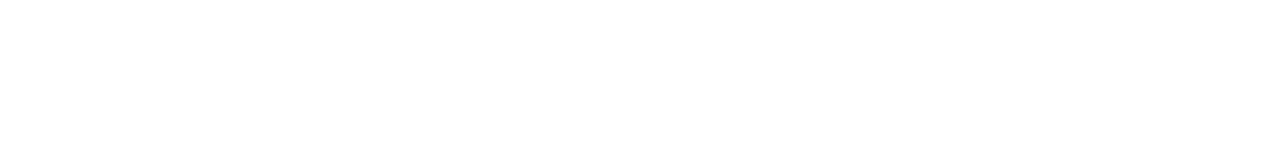
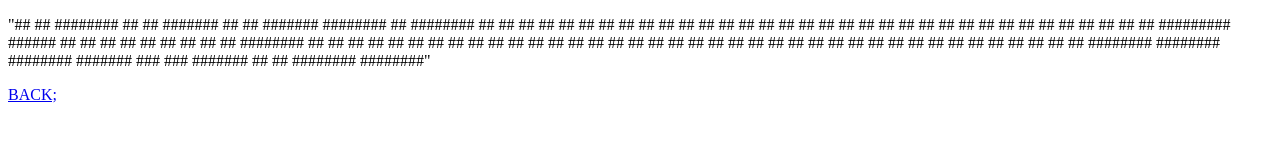
Before and after one commit to Deborderer/Coding-for-Spatial-Practice, a plain HTML site: page projects/project02/index_01.html in a window 1280 px wide. Drawn offline with Linux system fonts and the light colour scheme.

Commit message:
Update index_01.html

```diff
--- a/projects/project02/index_01.html
+++ b/projects/project02/index_01.html
@@ -7,6 +7,14 @@
     <title>index1</title>
 </head>
 <body>
+ <p>"##     ## ######## ##       ##        #######     ##      ##  #######  ########  ##       ########
+    ##     ## ##       ##       ##       ##     ##    ##  ##  ## ##     ## ##     ## ##       ##     ##
+    ##     ## ##       ##       ##       ##     ##    ##  ##  ## ##     ## ##     ## ##       ##     ##
+    ######### ######   ##       ##       ##     ##    ##  ##  ## ##     ## ########  ##       ##     ##
+    ##     ## ##       ##       ##       ##     ##    ##  ##  ## ##     ## ##   ##   ##       ##     ##
+    ##     ## ##       ##       ##       ##     ##    ##  ##  ## ##     ## ##    ##  ##       ##     ##
+    ##     ## ######## ######## ########  #######      ###  ###   #######  ##     ## ######## ########" </p>
+ <p><a href="Coding-for-Spatial-Practice/index.html"> BACK; </a></p>
 </body>
 
 </html>
```
